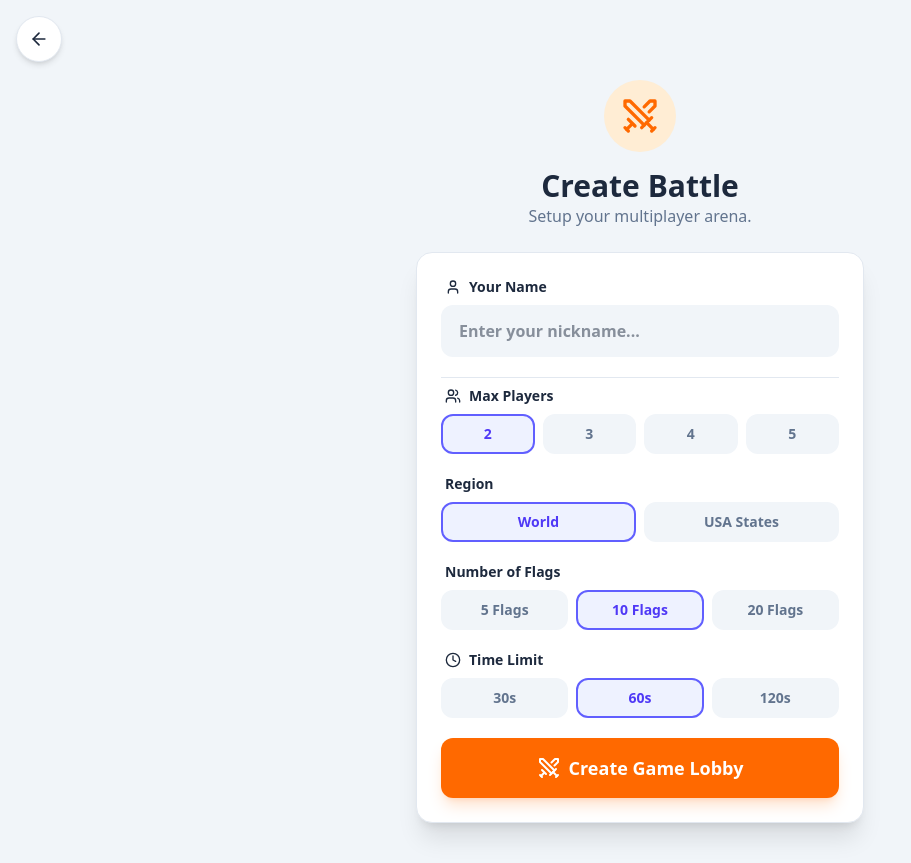
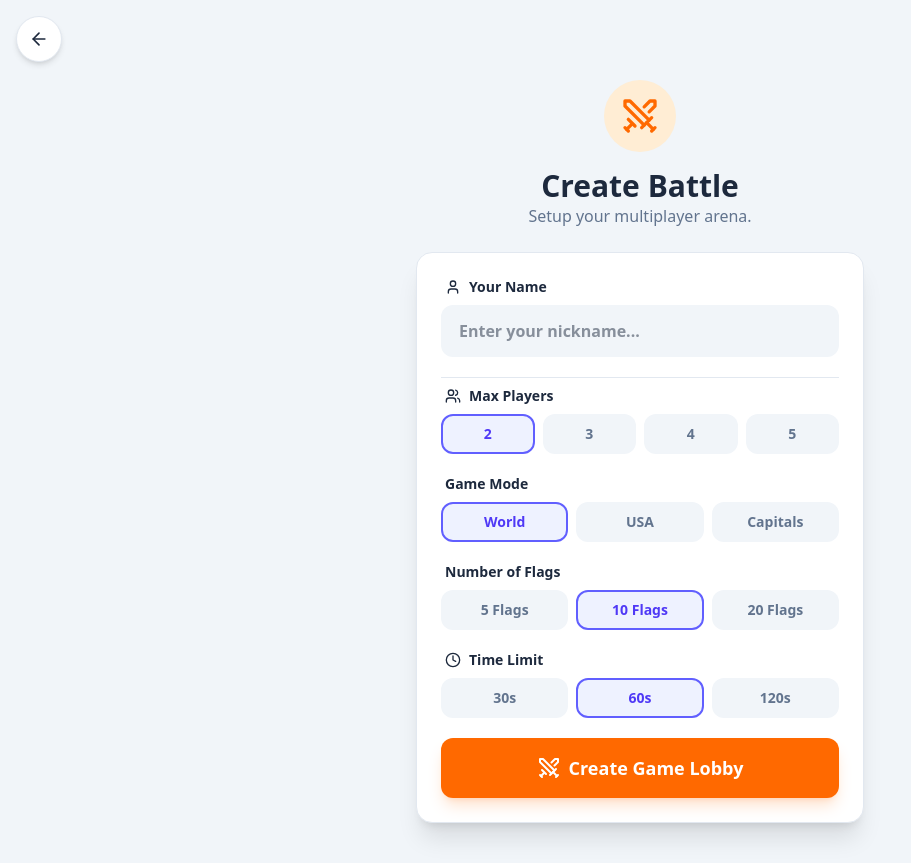
Before and after one commit to zadzora/flag-learn, a React (Vite) app: page /pvp/create in a window 1280 px wide. Shown: the whole page, without its empty margins (0-911 px from the left). Built offline with nearby package versions, Linux system fonts and the light colour scheme; no server answers.

Commit message:
capitals added to pvp mode

```diff
--- a/src/pages/CreateGame.tsx
+++ b/src/pages/CreateGame.tsx
@@ -11,11 +11,10 @@ export default function CreateGame() {
     const [isCreating, setIsCreating] = useState(false)
     const [roundCount, setRoundCount] = useState(10)
     const [timeLimit, setTimeLimit] = useState(60)
-    const [maxPlayers, setMaxPlayers] = useState(2) // Default 2
-    const [region, setRegion] = useState<'world' | 'us'>('world')
+    const [maxPlayers, setMaxPlayers] = useState(2)
+    const [region, setRegion] = useState<'world' | 'us' | 'capitals'>('world')
     const [nickname, setNickname] = useState("")
 
-    //Loading nickname from local storage
     useEffect(() => {
         const savedName = localStorage.getItem("flag-master-nickname")
         if (savedName) setNickname(savedName)
@@ -27,24 +26,30 @@ export default function CreateGame() {
             return
         }
 
-        // Save name
         localStorage.setItem("flag-master-nickname", nickname)
-
         setIsCreating(true)
 
         const gameId = Math.random().toString(36).substring(2, 8)
+        const hostId = "host_" + Math.random().toString(36).substring(2, 9)
+        localStorage.setItem("flag-master-my-id", hostId)
 
-        // Host ID - unique for session
-        const hostId = "host_" + Math.random().toString(36).substring(2, 9)
-        localStorage.setItem("flag-master-my-id", hostId) // Uložíme ID, aby sme sa spoznali v PvPGame
+        // Logic to select correct dataset
+        let dataSet: any[] = []
+        if (region === 'us') {
+            dataSet = usData
+        } else if (region === 'capitals') {
+            // Filter out entries without capitals (like Antarctica)
+            dataSet = worldData.filter((f: any) => f.capital && f.capital[0] !== null)
+        } else {
+            dataSet = worldData
+        }
 
-        const dataSet = region === 'world' ? worldData : usData
         const shuffled = [...dataSet].sort(() => 0.5 - Math.random())
         const selectedFlags = shuffled.slice(0, roundCount).map(f => f.code)
 
         const gameData = {
             id: gameId,
-            hostId: hostId, // Host ID - can start game
+            hostId: hostId,
             settings: {
                 roundCount,
                 region,
@@ -55,7 +60,7 @@ export default function CreateGame() {
             status: 'waiting',
             startTime: 0,
             players: {
-                [hostId]: { // Dynamic key for host
+                [hostId]: {
                     name: nickname,
                     score: 0,
                     currentIndex: 0,
@@ -121,12 +126,28 @@ export default function CreateGame() {
                         </div>
                     </div>
 
-                    {/* Region */}
+                    {/* Region - UPDATED UI */}
                     <div>
-                        <label className="block text-sm font-bold mb-2 ml-1">Region</label>
-                        <div className="grid grid-cols-2 gap-2">
-                            <button onClick={() => setRegion('world')} className={`py-2 rounded-xl font-bold text-sm transition-all border-2 ${region === 'world' ? 'border-indigo-500 bg-indigo-50 dark:bg-indigo-900/50 text-indigo-600 dark:text-indigo-300' : 'border-transparent bg-slate-100 dark:bg-slate-700 text-slate-500'}`}>World</button>
-                            <button onClick={() => setRegion('us')} className={`py-2 rounded-xl font-bold text-sm transition-all border-2 ${region === 'us' ? 'border-indigo-500 bg-indigo-50 dark:bg-indigo-900/50 text-indigo-600 dark:text-indigo-300' : 'border-transparent bg-slate-100 dark:bg-slate-700 text-slate-500'}`}>USA States</button>
+                        <label className="block text-sm font-bold mb-2 ml-1">Game Mode</label>
+                        <div className="grid grid-cols-3 gap-2">
+                            <button
+                                onClick={() => setRegion('world')}
+                                className={`py-2 rounded-xl font-bold text-xs sm:text-sm transition-all border-2 ${region === 'world' ? 'border-indigo-500 bg-indigo-50 dark:bg-indigo-900/50 text-indigo-600 dark:text-indigo-300' : 'border-transparent bg-slate-100 dark:bg-slate-700 text-slate-500'}`}
+                            >
+                                World
+                            </button>
+                            <button
+                                onClick={() => setRegion('us')}
+                                className={`py-2 rounded-xl font-bold text-xs sm:text-sm transition-all border-2 ${region === 'us' ? 'border-indigo-500 bg-indigo-50 dark:bg-indigo-900/50 text-indigo-600 dark:text-indigo-300' : 'border-transparent bg-slate-100 dark:bg-slate-700 text-slate-500'}`}
+                            >
+                                USA
+                            </button>
+                            <button
+                                onClick={() => setRegion('capitals')}
+                                className={`py-2 rounded-xl font-bold text-xs sm:text-sm transition-all border-2 ${region === 'capitals' ? 'border-indigo-500 bg-indigo-50 dark:bg-indigo-900/50 text-indigo-600 dark:text-indigo-300' : 'border-transparent bg-slate-100 dark:bg-slate-700 text-slate-500'}`}
+                            >
+                                Capitals
+                            </button>
                         </div>
                     </div>
 
--- a/src/pages/PvPGame.tsx
+++ b/src/pages/PvPGame.tsx
@@ -1,11 +1,18 @@
-import { useEffect, useState, useRef } from "react"
+import { useEffect, useState, useRef, useMemo } from "react"
 import { useParams, useNavigate, Link } from "react-router-dom"
 import { db } from "../../lib/firebase"
 import { ref, onValue, update, onDisconnect, get, set } from "firebase/database"
-import { Copy, Check, Users, Trophy, Play, Home, Clock, X, Timer, Loader2, AlertTriangle, WifiOff, Moon, Sun } from "lucide-react"
+import { Copy, Check, Users, Trophy, Play, Home, Clock, X, Timer, Loader2, AlertTriangle, WifiOff, Moon, Sun, Landmark } from "lucide-react"
 import { motion, AnimatePresence } from "framer-motion"
 import worldData from "../../data/flags.json"
 import usData from "../../data/us_states.json"
+
+type Flag = {
+    code: string
+    name: string | string[]
+    capital?: (string | null)[] | null
+    image: string
+}
 
 type PlayerState = {
     name: string
@@ -24,7 +31,7 @@ type GameData = {
     flags: string[]
     settings: {
         roundCount: number
-        region: 'world' | 'us'
+        region: 'world' | 'us' | 'capitals'
         timeLimit: number
         maxPlayers: number
     }
@@ -68,7 +75,7 @@ export default function PvPGame() {
 
     const toggleTheme = () => setTheme(prev => prev === 'light' ? 'dark' : 'light')
 
-    // --- 1. CONNECT ---
+    // --- 1. Connect ---
     useEffect(() => {
         if (!gameId) return
 
@@ -168,7 +175,7 @@ export default function PvPGame() {
         setNeedsName(false)
     }
 
-    // --- 2. TIMER ---
+    // --- 2. Timer ---
     useEffect(() => {
         if (!gameData || gameData.status !== 'playing') return
 
@@ -189,7 +196,14 @@ export default function PvPGame() {
 
 
     // --- HELPERS ---
-    const activeData = gameData?.settings.region === 'us' ? usData : worldData
+    const activeData = useMemo(() => {
+        if (!gameData) return []
+        if (gameData.settings.region === 'us') return usData as unknown as Flag[]
+        if (gameData.settings.region === 'capitals') {
+            return (worldData as unknown as Flag[]).filter(f => f.capital && f.capital[0] !== null)
+        }
+        return worldData as unknown as Flag[]
+    }, [gameData])
 
     function normalize(str: string) {
         return str.toLowerCase().normalize("NFD").replace(/\p{Diacritic}/gu, "").trim()
@@ -199,17 +213,27 @@ export default function PvPGame() {
         return activeData.find(f => f.code === code)
     }
 
-    function getFlagDisplayName(code: string) {
+    function getFlagImage(code: string) {
+        return activeData.find(f => f.code === code)?.image
+    }
+
+    function getCorrectAnswerDisplay(code: string) {
+        const flag = getFlagObject(code)
+        if (!flag) return "Unknown"
+
+        if (gameData?.settings.region === 'capitals' && flag.capital) {
+            return flag.capital[0] || "Unknown"
+        }
+
+        return Array.isArray(flag.name) ? flag.name[0] : flag.name
+    }
+
+    function getCountryName(code: string) {
         const flag = getFlagObject(code)
         if (!flag) return "Unknown"
         return Array.isArray(flag.name) ? flag.name[0] : flag.name
     }
 
-    function getFlagImage(code: string) {
-        return activeData.find(f => f.code === code)?.image
-    }
-
-    // --- LOGIC ---
     const copyLink = () => {
         const url = window.location.origin + `/pvp/${gameId}`
         navigator.clipboard.writeText(url)
@@ -259,15 +283,20 @@ export default function PvPGame() {
         const currentFlagCode = gameData.flags[myPlayer.currentIndex]
 
         const flagObject = getFlagObject(currentFlagCode)
-        const displayName = getFlagDisplayName(currentFlagCode)
         const userAns = normalize(input)
 
         let isCorrect = false
         if (flagObject) {
-            if (Array.isArray(flagObject.name)) {
-                isCorrect = flagObject.name.some(n => normalize(n) === userAns)
+            if (gameData.settings.region === 'capitals') {
+                if (flagObject.capital && Array.isArray(flagObject.capital)) {
+                    isCorrect = flagObject.capital.some(c => (typeof c === 'string') && normalize(c) === userAns)
+                }
             } else {
-                isCorrect = normalize(flagObject.name) === userAns
+                if (Array.isArray(flagObject.name)) {
+                    isCorrect = flagObject.name.some(n => normalize(n) === userAns)
+                } else {
+                    isCorrect = normalize(flagObject.name) === userAns
+                }
             }
         }
 
@@ -275,11 +304,10 @@ export default function PvPGame() {
             setFeedback("Correct! ✅")
             setFeedbackStatus('correct')
         } else {
-            setFeedback(`Wrong ❌ It was: ${displayName}`)
+            setFeedback(`Wrong ❌ It was: ${getCorrectAnswerDisplay(currentFlagCode)}`)
             setFeedbackStatus('error')
         }
 
-        // ZMENA: Rýchlejšia odozva (600ms namiesto 1500ms)
         setTimeout(() => {
             if (!gameData || !myId) return
 
@@ -394,9 +422,17 @@ export default function PvPGame() {
 
                 <div className="bg-white dark:bg-slate-800 p-8 rounded-3xl shadow-xl text-center max-w-md w-full border border-slate-200 dark:border-slate-700">
                     <div className="bg-indigo-100 dark:bg-indigo-900/30 p-4 rounded-full inline-block mb-4 text-indigo-600 dark:text-indigo-400">
-                        <Users size={48} />
+                        {gameData.settings.region === 'capitals' ? <Landmark size={48} /> : <Users size={48} />}
                     </div>
                     <h1 className="text-3xl font-bold mb-2">Game Lobby</h1>
+
+                    {/* Zobrazenie zvoleneho modu v lobby */}
+                    <div className="mb-4">
+                        <span className="bg-indigo-100 dark:bg-indigo-900 text-indigo-600 dark:text-indigo-300 px-3 py-1 rounded-full text-xs font-bold uppercase">
+                            {gameData.settings.region === 'capitals' ? 'Capitals Mode' : (gameData.settings.region === 'us' ? 'USA Mode' : 'World Mode')}
+                        </span>
+                    </div>
+
                     <div className="flex justify-center items-center gap-4 text-slate-500 dark:text-slate-400 mb-6 text-sm">
                         <span className="flex items-center gap-1"><Users size={14}/> {activePlayersCount}/{gameData.settings.maxPlayers}</span>
                         <span className="flex items-center gap-1"><Trophy size={14}/> {gameData.settings.roundCount} Flags</span>
@@ -446,7 +482,6 @@ export default function PvPGame() {
     }
 
     if (gameData.status === 'finished' || (myPlayer?.finished && allPlayers.every(p => p.finished))) {
-
         const sortedPlayers = [...allPlayers].sort((a, b) => {
             if (b.score !== a.score) return b.score - a.score
             const timeA = (a.finishedAt || Infinity) - gameData.startTime
@@ -547,7 +582,7 @@ export default function PvPGame() {
                         className="h-full bg-indigo-500"
                         initial={{ width: 0 }}
                         animate={{ width: `${(myPlayer.currentIndex / gameData.flags.length) * 100}%` }}
-                        transition={{ duration: 0.3 }} // ZMENA: Rýchlejšia animácia
+                        transition={{ duration: 0.3 }}
                     />
                 </div>
 
@@ -561,7 +596,7 @@ export default function PvPGame() {
                                 <motion.div
                                     className={`h-full ${p.finished ? 'bg-green-500' : 'bg-orange-400'}`}
                                     animate={{ width: `${(p.currentIndex / gameData.flags.length) * 100}%` }}
-                                    transition={{ duration: 0.3 }} // ZMENA: Rýchlejšia animácia
+                                    transition={{ duration: 0.3 }}
                                 />
                             </div>
                             <span className="w-4 text-right text-slate-400">{p.score}</span>
@@ -576,7 +611,7 @@ export default function PvPGame() {
                     initial={{ opacity: 0, scale: 0.95 }}
                     animate={{ opacity: 1, scale: 1 }}
                     exit={{ opacity: 0, scale: 0.95 }}
-                    transition={{ duration: 0.2 }} // ZMENA: Rýchlejšia animácia karty
+                    transition={{ duration: 0.2 }}
                     className="bg-white dark:bg-slate-800 p-6 sm:p-10 rounded-t-xl rounded-b-3xl shadow-xl border border-white/50 dark:border-slate-700/50 w-full max-w-lg flex flex-col items-center gap-8 relative mx-4 mt-4"
                 >
                     <div className="w-full h-48 sm:h-56 flex justify-center">
@@ -584,13 +619,18 @@ export default function PvPGame() {
                     </div>
 
                     <div className="w-full space-y-4">
+                        {/* Zobrazenie napovedy */}
+                        <div className="text-center text-sm font-bold text-slate-400 uppercase tracking-widest">
+                            {gameData.settings.region === 'capitals' ? `Capital of ${getCountryName(currentFlagCode)}` : "Identify the Flag"}
+                        </div>
+
                         <input
                             ref={inputRef}
                             value={input}
                             onChange={e => setInput(e.target.value)}
                             onKeyDown={e => e.key === "Enter" && handleCheck()}
                             disabled={feedbackStatus !== 'idle'}
-                            placeholder="Type country name..."
+                            placeholder={gameData.settings.region === 'capitals' ? "Type capital city..." : "Type country name..."}
                             className={`w-full px-5 py-4 text-center text-xl font-medium rounded-xl border-2 outline-none transition-all
                                 dark:bg-slate-900 dark:text-white
                                 ${feedbackStatus === 'error' ? 'border-red-400 bg-red-50 dark:bg-red-900/20 dark:border-red-600 text-red-900 dark:text-red-200' : ''}
```
